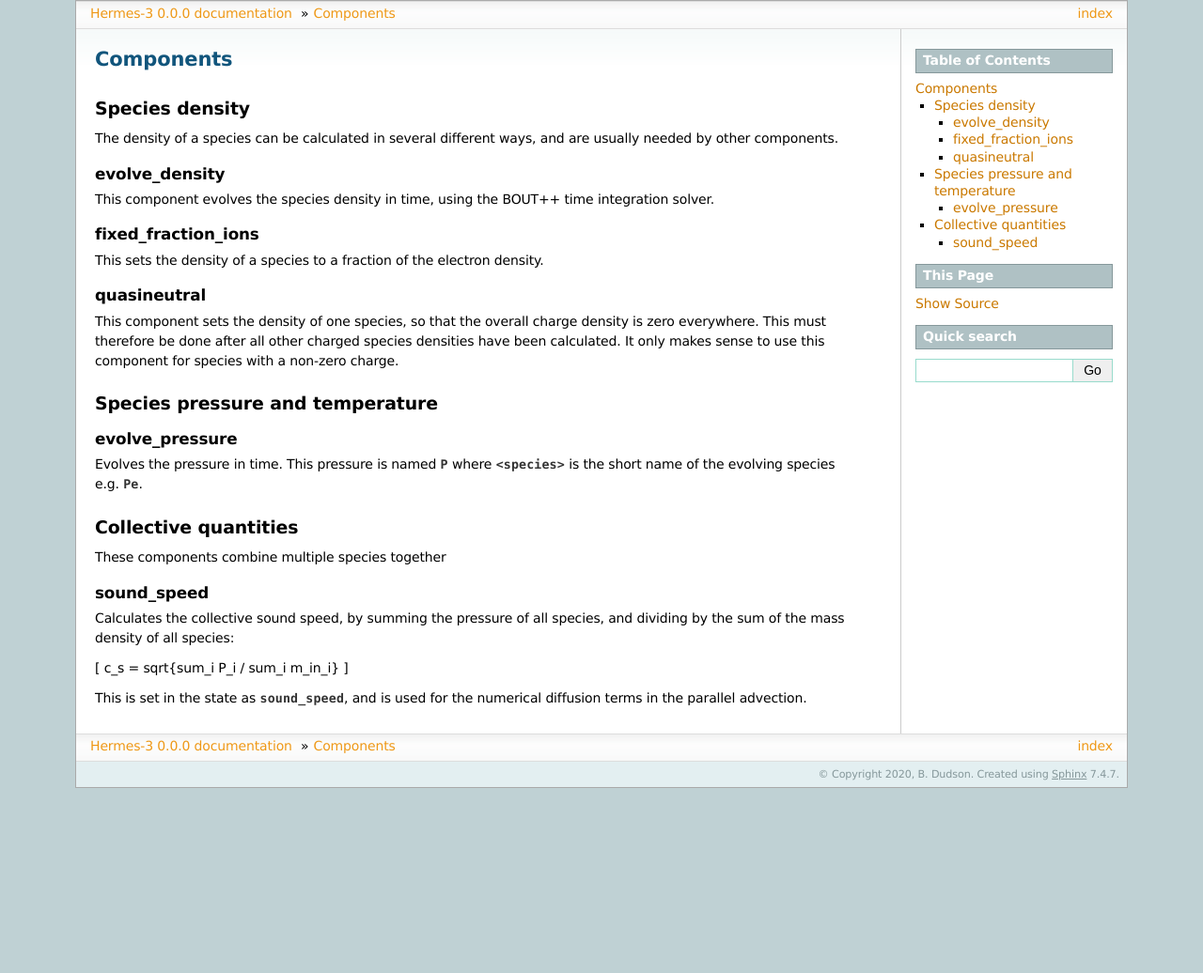
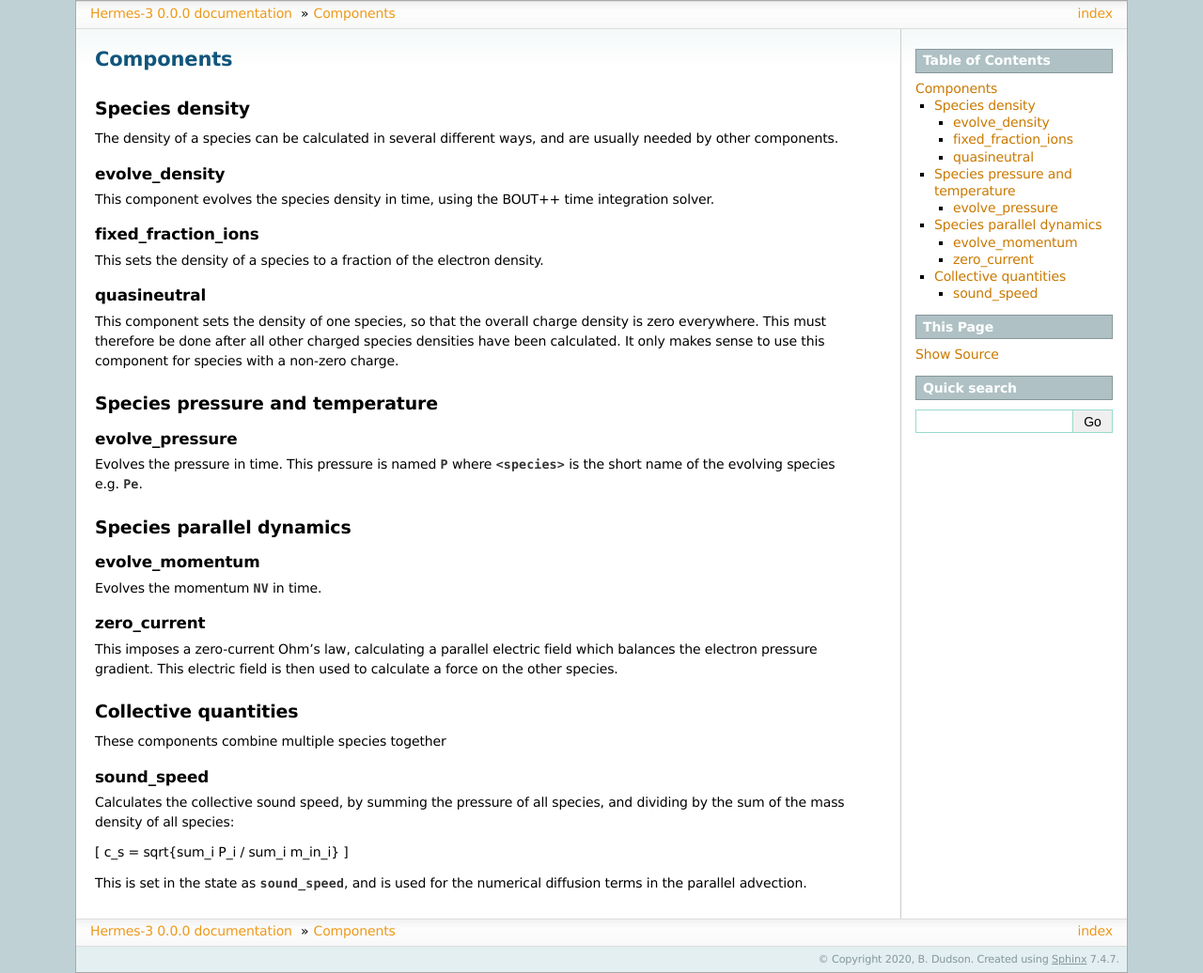
Before and after one commit to bendudson/hermes-3, a Sphinx documentation site: the page built from doc/sphinx/components.rst, in a window 1280 px wide. Shown: the whole page at 94% size. Built offline with Sphinx 7.4.7, drawn with Linux system fonts in a browser that asks for light colours; before the commit the page ends 900 px from its top, so only the background shows below that.

Commit message:
Add evolve_momentum component, 1D-periodic example
- Evolve species parallel momentum in time
- 1D periodic fluid simulation, evolving density, pressure and momentum.

```diff
--- a/doc/sphinx/components.rst
+++ b/doc/sphinx/components.rst
@@ -39,6 +39,20 @@ evolve_pressure
 Evolves the pressure in time. This pressure is named `P<species>` where `<species>`
 is the short name of the evolving species e.g. `Pe`.
 
+Species parallel dynamics
+-------------------------
+
+evolve_momentum
+~~~~~~~~~~~~~~~
+
+Evolves the momentum `NV<species>` in time.
+
+zero_current
+~~~~~~~~~~~~
+
+This imposes a zero-current Ohm's law, calculating a parallel
+electric field which balances the electron pressure gradient.
+This electric field is then used to calculate a force on the other species.
 
 Collective quantities
 ---------------------
```
Also changed, not shown: 7 other files.
